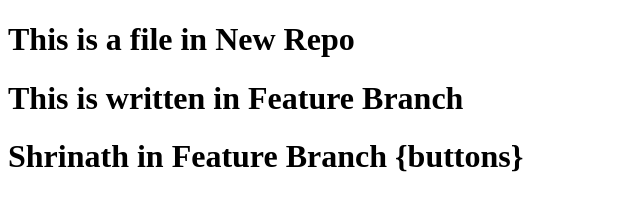
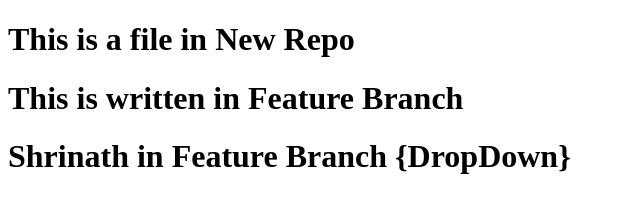
Before and after one commit to shrinathhirugade7/NewRepo, a plain HTML site: page index.html in a window 1280 px wide. Shown: the whole page, without its empty margins (0-640 px from the left). Drawn offline with Linux system fonts and the light colour scheme.

Commit message:
dropdown in main

```diff
--- a/index.html
+++ b/index.html
@@ -8,7 +8,7 @@
 <body>
     <h1>This is a file in New Repo</h1>
     <h1>This is written in Feature Branch</h1>
-    <h1>Shrinath in Feature Branch {buttons}</h1>
+    <h1>Shrinath in Feature Branch {DropDown}</h1>
 
 </body>
 </html>
```
